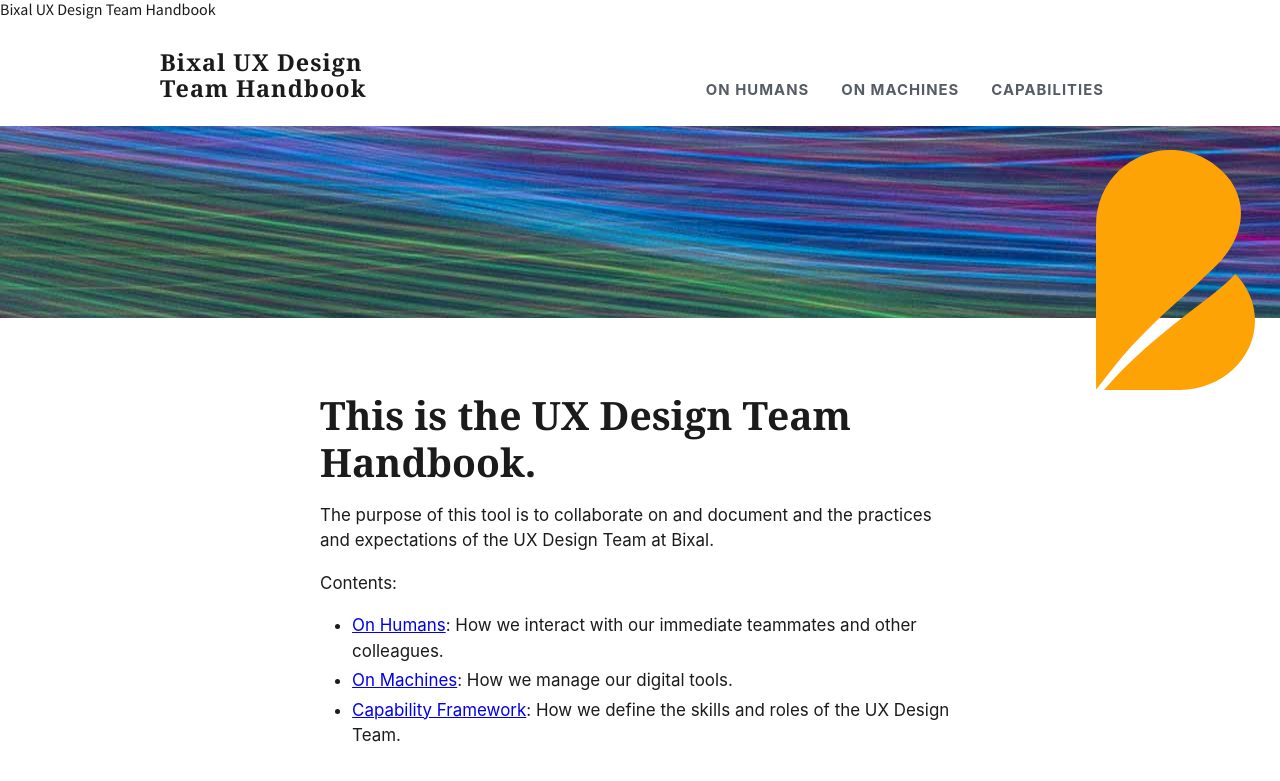
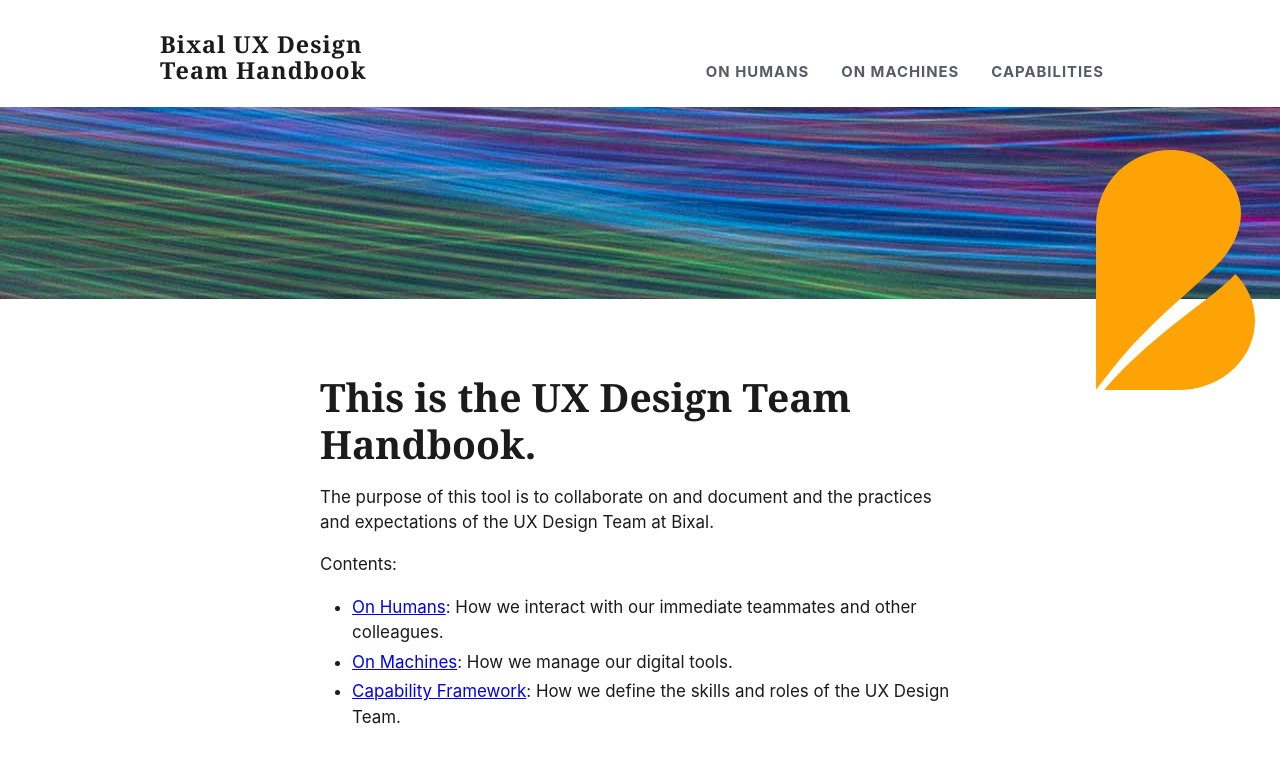
Before and after one commit to Bixal/bixal-uxd-team-handbook, a Jekyll site: the page built from index.md, in a window 1280 px wide. Shown: the top 781 px of the page. Built offline with Jekyll 4.4.1, drawn with Linux system fonts in a browser that asks for light colours; some web fonts are replaced; our own code applies the rules of GitHub Pages for plain Markdown files.

Commit message:
meta tag typo

```diff
--- a/_layouts/default.html
+++ b/_layouts/default.html
@@ -4,7 +4,7 @@
 <head>
   <meta charset="utf-8" />
   <meta http-equiv="X-UA-Compatible" content="IE=edge" />
-  <meta name="description" content="The purpose of this tool is to collaborate on and document and the practices and expectations of the UX Design Team at Bixal."
+  <meta name="description" content="The purpose of this tool is to collaborate on and document and the practices and expectations of the UX Design Team at Bixal.">
   <title>Bixal UX Design Team Handbook</title>
   <link rel="stylesheet" href="{{ '/assets/uswds-2.8.1/css/uswds.min.css' | relative_url }}" />
   <link rel="stylesheet" href="{{ '/assets/css/tweaks.css' | relative_url }}" />
--- a/assets/css/tweaks.css
+++ b/assets/css/tweaks.css
@@ -40,5 +40,5 @@
 }
 
 .usa-navbar {
-  z-index: 100;
+  border-bottom: none;
 }
```
